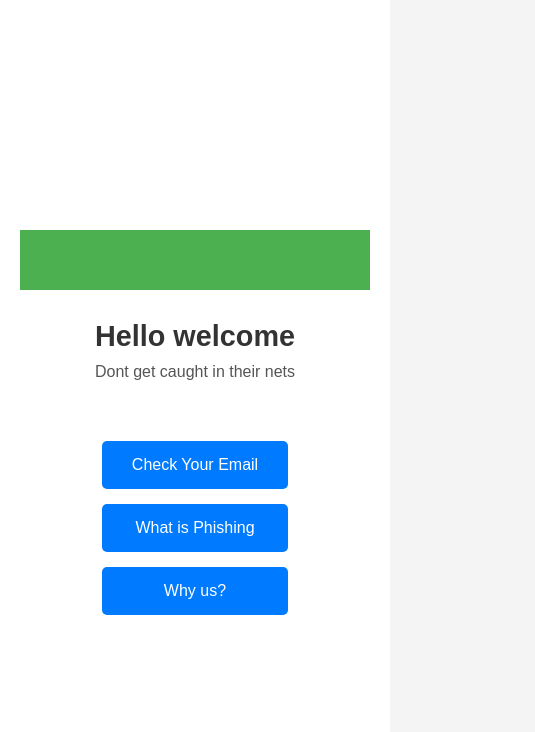
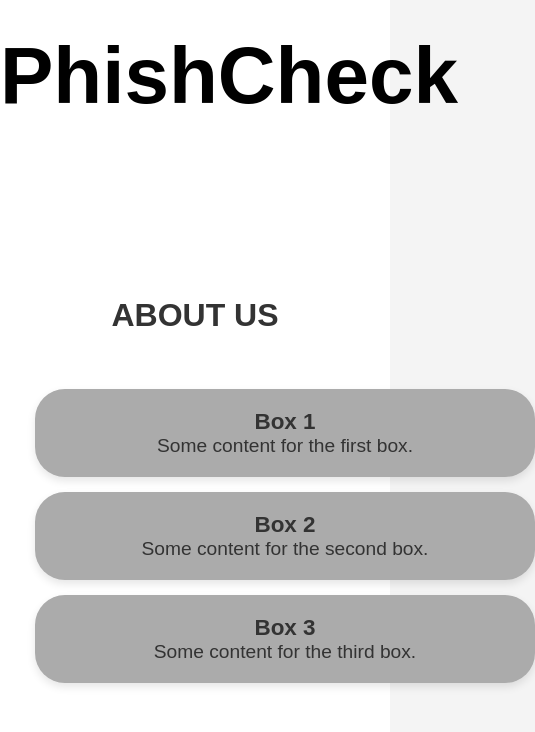
Before and after one commit to melengmoshokoa/phishing-email-detector, a React (Create React App) app: page / in a window 390 px wide. Shown: the top 732 px of the page, 535 px wide, since content can reach past the window. Built offline with nearby package versions, Linux system fonts and the light colour scheme.

Commit message:
Added New pages to the website

```diff
--- a/src/App.js
+++ b/src/App.js
@@ -2,13 +2,15 @@ import './App.css';
 import React from 'react';
 import { BrowserRouter as Router, Routes, Route } from 'react-router-dom';
 import LandingPage from './Pages/LandingPage'
+import EmailCheck from './Pages/EmailCheck';
+import Results from './Pages/AboutUs';
 
 function App() {
   return (
     <Router>
     <Routes>
 
-      <Route path="/" element={<LandingPage />} />
+      <Route path="/" element={<Results />} />
 
     </Routes>
   </Router>
--- /dev/null
+++ b/src/Pages/AboutUs.css
@@ -0,0 +1,64 @@
+* {
+    margin: 0;
+    padding: 0;
+    box-sizing: border-box;
+}
+
+
+.Container {
+    display: flex;
+    height: 100vh;
+    background-color: #ffffff;
+    padding: 20px;
+}
+
+.Header {
+    position: absolute;
+    top: 20px;
+    font-size: 2rem;
+    color: #000000;
+    font-weight: bold;
+    background-color: #ffffff;
+    font-size: 5rem;
+    text-align: left;
+}
+
+.InputWords h1 {
+    font-size: 2rem;
+    margin-top: 60px;
+    color: #333;
+    text-align: center;
+}
+
+
+.InputBox {
+    display: flex;                /* Flexbox to display divs next to each other */
+    justify-content: space-between;  /* Distribute space between the items */
+    gap: 20px;                   /* Space between the boxes */
+    width: 80%;                  /* Set a width to make the content more centered */
+    max-width: 1000px;           /* Limit the max width of the boxes */
+    margin-top: 30px;            /* Add space between the ABOUT US section and the input boxes */
+    flex-direction: row;
+}
+
+/* Styling for each box inside InputBox */
+.BoxItem {
+    flex: 1;
+    padding: 20px;
+    background-color: #ababab;
+    border-radius: 30px;
+    box-shadow: 0 4px 8px rgba(0, 0, 0, 0.1);
+    text-align: center;
+    font-size: 1.2rem;
+    width: 500px;
+    height: 400px;
+}
+
+/* Optional: If you want the boxes to adjust responsively on smaller screens */
+@media (max-width: 768px) {
+    .InputBox {
+        flex-direction: column;  /* Stack the boxes on top of each other on smaller screens */
+        gap: 15px;
+        width: 100%;
+    }
+}
--- /dev/null
+++ b/src/Pages/AboutUs.js
@@ -0,0 +1,36 @@
+import React from 'react';
+import './AboutUs.css';
+
+function AboutUs() {
+    return (
+            <div className="Container">
+                    <h1 className="Header">PhishCheck</h1>
+                    <div className="InputWords">
+                        <h1>ABOUT US</h1>
+                    </div>
+
+                    <div className="InputBox">
+                <div className="BoxItem">
+                    {/* Content for the first box */}
+                    <h3>Box 1</h3>
+                    <p>Some content for the first box.</p>
+                </div>
+
+                <div className="BoxItem">
+                    {/* Content for the second box */}
+                    <h3>Box 2</h3>
+                    <p>Some content for the second box.</p>
+                </div>
+
+                <div className="BoxItem">
+                    {/* Content for the third box */}
+                    <h3>Box 3</h3>
+                    <p>Some content for the third box.</p>
+                </div>
+            </div>
+
+            </div>
+    );
+}
+
+export default AboutUs;
--- /dev/null
+++ b/src/Pages/EmailCheck.css
@@ -0,0 +1,105 @@
+/* Basic reset for margin and padding */
+* {
+    margin: 0;
+    padding: 0;
+    box-sizing: border-box;
+}
+
+/* General Container */
+.Container {
+    display: flex;
+    /* flex-direction: column; */
+    /* justify-content: center; */
+    /* align-items: center; */
+    height: 100vh;
+    background-color: #ffffff;
+    padding: 20px;
+}
+
+.Header {
+    position: absolute;
+    top: 20px;
+    font-size: 2rem;
+    color: #000000;
+    font-weight: bold;
+    background-color: #ffffff;
+    font-size: 5rem;
+    text-align: left;
+}
+
+/* Styling for the input instructions */
+.InputWords {
+    text-align: center;
+    margin-bottom: 10px;
+    margin-top: 90px;
+}
+
+/* Styling for the h2 inside InputWords */
+.InputWords h2 {
+    font-size: 1.5rem;
+    color: #000000;
+    font-weight: bold;
+}
+
+/* InputBox - Container for textarea and button */
+.InputBox {
+    width: 100%;
+    max-width: 600px;
+    padding: 20px;
+    background-color: #ffffff;
+    border-radius: 30px;
+    text-align: center;
+    display: flex;
+    flex-direction: column;
+    gap: 15px;
+
+}
+
+/* Styling for textarea */
+.InputBox textarea {
+    width: 100%;
+    height: 150px;
+    padding: 20px;
+    font-size: 1rem;
+    border-radius: 8px;
+    border: 1px solid #000000;
+    resize: none;
+    font-family: Arial, sans-serif;
+    height: 250px;
+}
+
+/* Button styling inside InputBox */
+.ButtonBox {
+    padding: 10px 20px;
+    background-color: #b9b9b9;
+    color: white;
+    font-size: 1rem;
+    border: none;
+    border-radius: 30px;
+    cursor: pointer;
+    transition: background-color 0.3s ease, transform 0.2s ease;
+    margin-top: 20px;
+    width: 400px;
+}
+
+/* Button hover effect */
+.ButtonBox:hover {
+    background-color: #45a049;
+    transform: scale(1.05); /* Slightly enlarges the button on hover */
+}
+
+/* Responsive design for smaller screens */
+@media (max-width: 768px) {
+    .InputWords h2 {
+        font-size: 1.25rem;
+    }
+
+    .InputBox {
+        width: 90%;
+        padding: 15px;
+    }
+
+    .InputBox textarea {
+        height: 120px;
+    }
+}
--- /dev/null
+++ b/src/Pages/EmailCheck.js
@@ -0,0 +1,21 @@
+import React from 'react';
+import './EmailCheck.css';
+
+function EmailCheck() {
+    return (
+            <div className="Container">
+                    <h1 className="Header">PhishCheck</h1>
+                    <div className="InputWords">
+                        <h2>Paste the content of your email in the bow below</h2>
+                    </div>
+                    <div className="InputBox">
+                       <textarea></textarea>
+
+
+                    </div>
+                    <button className='ButtonBox'>Check Your Email</button>
+            </div>
+    );
+}
+
+export default EmailCheck;
--- a/src/Pages/LandingPage.css
+++ b/src/Pages/LandingPage.css
@@ -2,7 +2,7 @@
 * {
     margin: 0;
     padding: 0;
-    box-sizing: border-box;
+    flex-direction: column;
 }
 
 /* Body styling */
@@ -18,23 +18,20 @@ body {
     flex-direction: column;
     justify-content: center;
     align-items: center;
-    min-height: 100vh;
     background-color: #ffffff;
     text-align: center;
-    padding: 20px;
+    padding: 10px;
+    height: 790px;
 }
 
 /* Header Section */
 .Header {
-    background-color: #4CAF50;
-    padding: 30px 0;
+    background-color: #4a4a4a;
+    padding: 10px 0;
     width: 100%;
-    height: 70%;
+    height: 10%;
 }
 
-.Header h1 {
-    font-size: 2.5rem;
-}
 
 /* Welcome Section */
 .Welcome {
@@ -42,33 +39,37 @@ body {
 }
 
 .Welcome h2 {
-    font-size: 2rem;
-    color: #333;
+    font-size: 7rem;
+    font-weight: bolder;
+    padding: 30px;
+    color: #000000;
 }
 
 .Welcome p {
-    font-size: 1.2rem;
-    color: #555;
+    font-size: 2rem;
+    font-weight: lighter;
+    color: #000000;
     margin-top: 10px;
 }
 
 /* Button styling */
 .Buttons {
     display: flex;
-    justify-content: center;
+    justify-content: space-around;
     gap: 20px;
-    margin-top: 30px;
+    margin-top: 70px;
 }
 
 .Buttons button {
     padding: 15px 30px;
     font-size: 1rem;
     color: white;
-    background-color: #007BFF;
+    background-color: #bebebe;
     border: none;
-    border-radius: 5px;
+    border-radius: 30px;
     cursor: pointer;
     transition: background-color 0.3s ease;
+    width: 500px;
 }
 
 .Buttons button:hover {
@@ -98,3 +99,44 @@ body {
         font-size: 1rem;
     }
 }
+
+.typing-effect {
+    display: inline-block;
+    overflow: hidden;
+    white-space: nowrap;
+    border-right: 3px solid black;
+    animation: typing 3.5s steps(40) 1s 1 normal both, blink 0.75s step-end infinite;
+  }
+
+  .typing-effect2 {
+    display: inline-block;
+    overflow: hidden;
+    white-space: nowrap;
+    border-right: 3px solid black;
+    animation: typing2 3.5s steps(40) 1s 1 normal both, blink 0.75s step-end infinite;
+  }
+
+  @keyframes typing {
+    from {
+      width: 0;
+    }
+    to {
+      width: 55%;
+    }
+  }
+
+  @keyframes typing2 {
+    from {
+      width: 0;
+    }
+    to {
+      width: 38%;
+    }
+  }
+
+
+  /* @keyframes blink {
+    50% {
+      border-color: transparent;
+    }
+  } */
--- a/src/Pages/LandingPage.js
+++ b/src/Pages/LandingPage.js
@@ -8,8 +8,8 @@ function LandingPage() {
                 <div className="Header">
                 </div>
                     <dic className="Welcome">
-                        <h2>Hello welcome</h2>
-                        <p>Dont get caught in their nets</p>
+                        <h2 className="typing-effect">PhishCheck</h2>
+                        <p className="typing-effect2">Don't Get Caught in their Net!</p>
                     </dic>
                     <div className="Buttons">
                         <button>Check Your Email</button>
```
